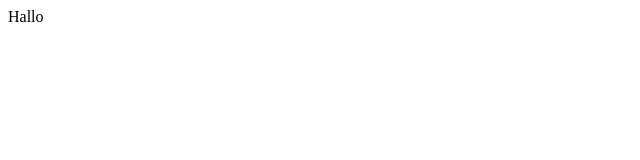
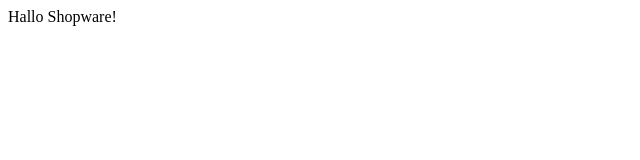
Before and after one commit to elkmod/dev-kam, a plain HTML site: page index.html in a window 1280 px wide. Shown: the full height of the page, 0-640 px from the left. Drawn offline with Linux system fonts and the light colour scheme.

Commit message:
Hallo Shopware Änderung

```diff
--- a/index.html
+++ b/index.html
@@ -4,6 +4,6 @@
 	<title>Hallo</title>
 </head>
 <body>
-	Hallo
+	Hallo Shopware!
 </body>
 </html>
```
